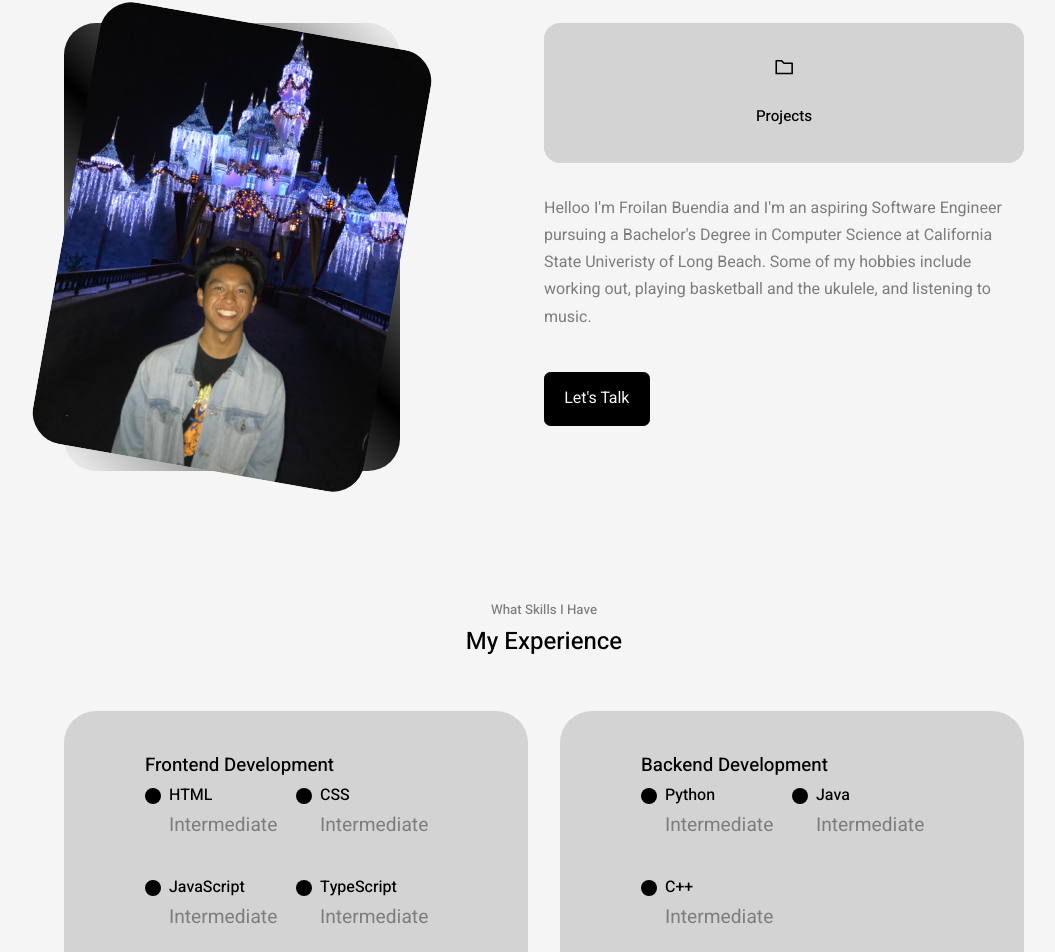
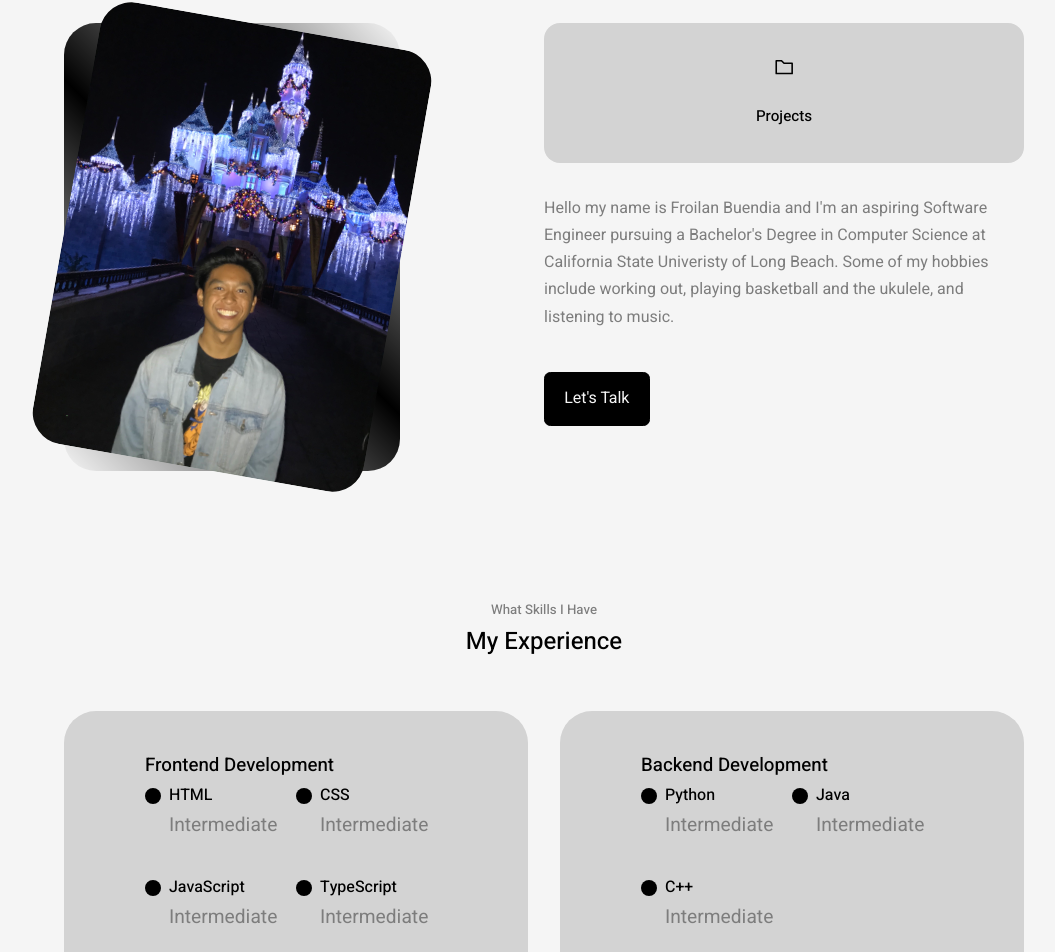
Before and after one commit to froilanbuendia/froilanbuendia, a React (Create React App) app: page / in a window 1280 px wide. Shown: the part 1016-1968 px from the top of the page, without its empty margins (96-1151 px from the left). Built offline with nearby package versions, Linux system fonts and the light colour scheme.

Commit message:
about me

```diff
--- a/src/components/about/About.jsx
+++ b/src/components/about/About.jsx
@@ -23,10 +23,11 @@ const About = () => {
             </article>
           </div>
           <p>
-            Helloo I'm Froilan Buendia and I'm an aspiring Software Engineer
-            pursuing a Bachelor's Degree in Computer Science at California State
-            Univeristy of Long Beach. Some of my hobbies include working out,
-            playing basketball and the ukulele, and listening to music.
+            Hello my name is Froilan Buendia and I'm an aspiring Software
+            Engineer pursuing a Bachelor's Degree in Computer Science at
+            California State Univeristy of Long Beach. Some of my hobbies
+            include working out, playing basketball and the ukulele, and
+            listening to music.
           </p>
           <a href="#contact" className="btn btn-primary">
             Let's Talk
```
